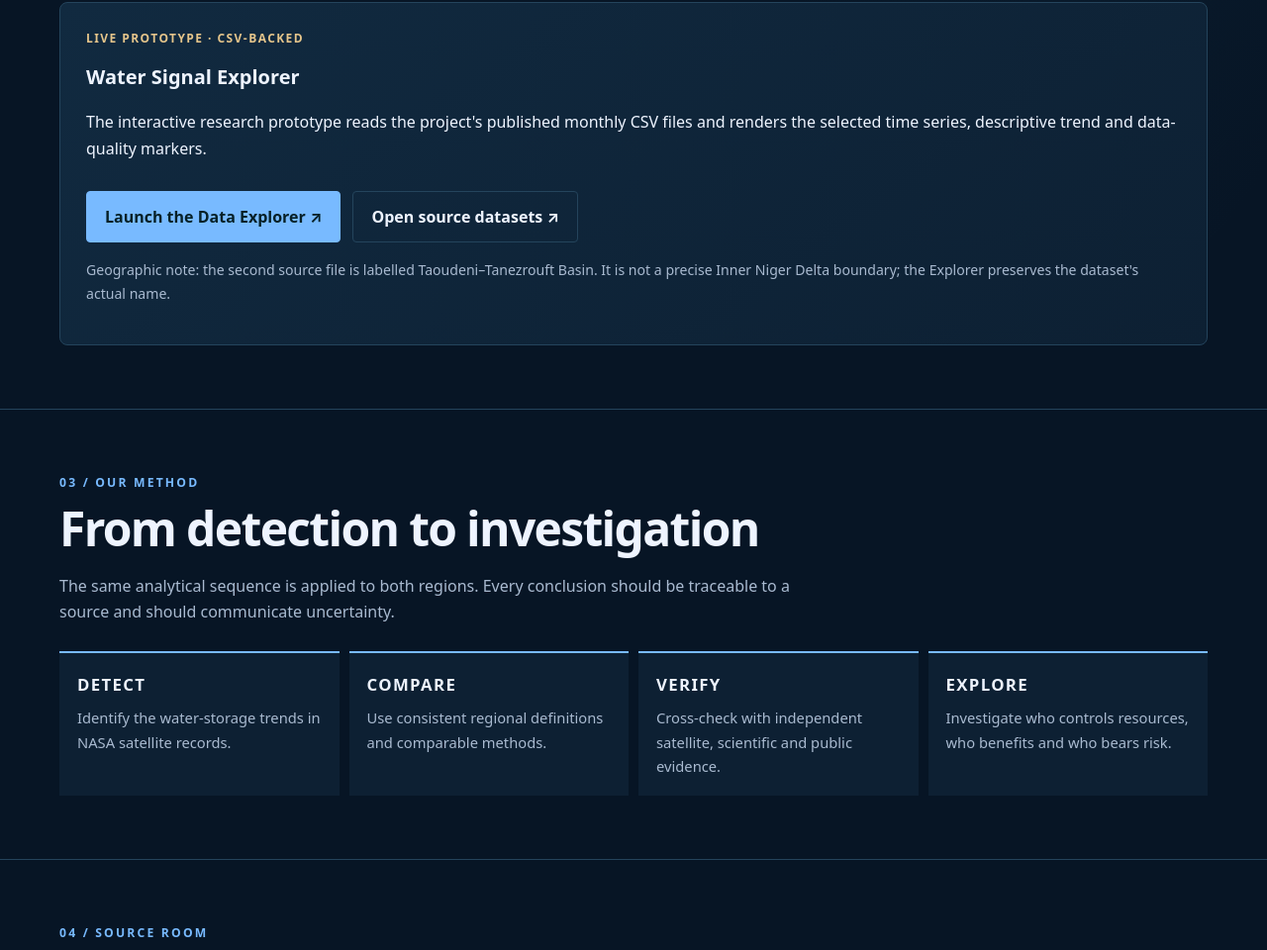
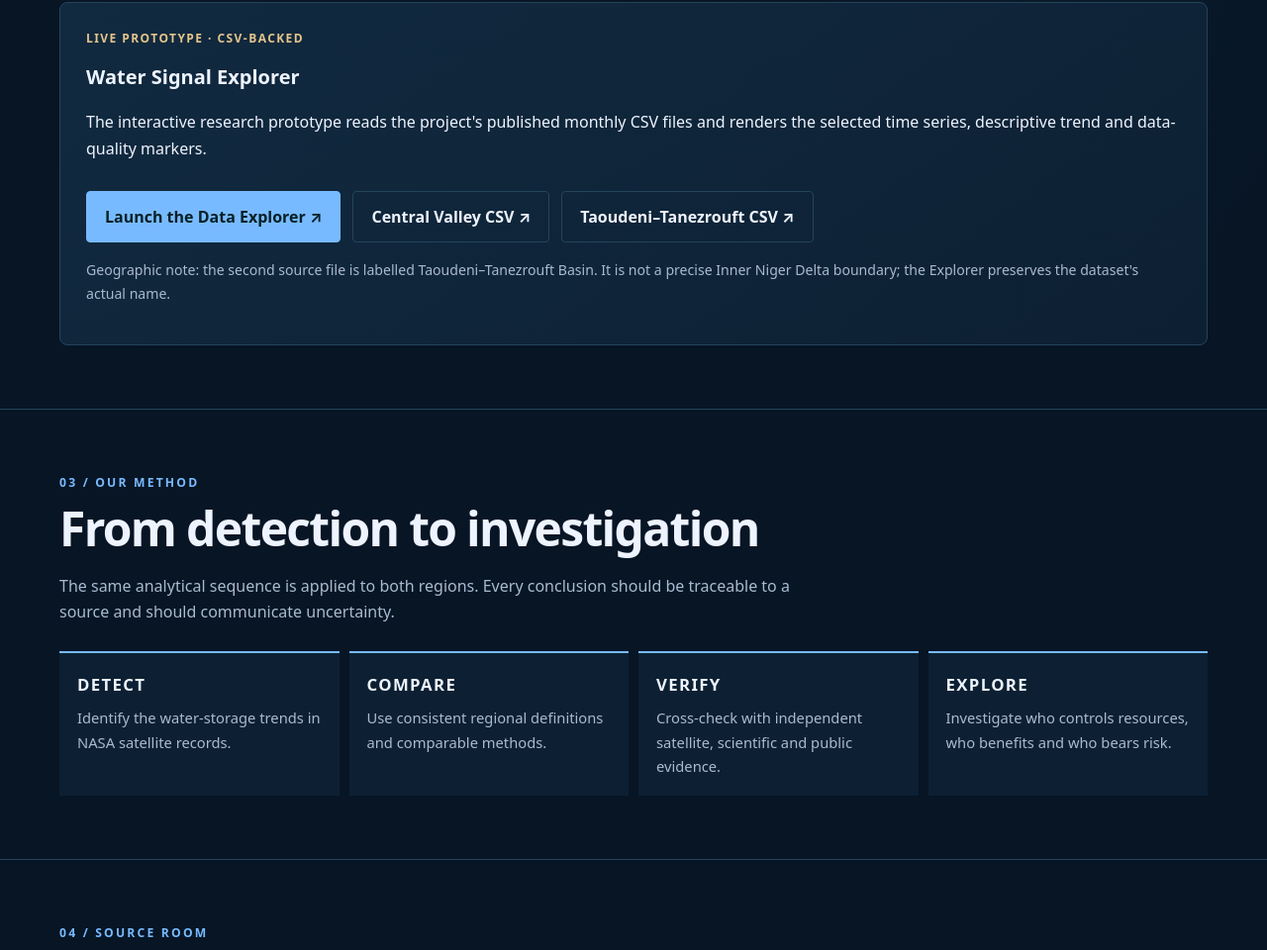
Before and after one commit to pamelazennaro87-creator/AstrOsint01, a plain HTML site: page index.html in a window 1280 px wide. Shown: the part 1994-2954 px from the top of the page at 99% size. Drawn offline with Linux system fonts and the light colour scheme.

Commit message:
Link directly to the two CSV source files

```diff
--- a/index.html
+++ b/index.html
@@ -80,7 +80,7 @@
       <div class="tag">Live prototype · CSV-backed</div>
       <h3 style="margin-top:12px">Water Signal Explorer</h3>
       <p>The interactive research prototype reads the project's published monthly CSV files and renders the selected time series, descriptive trend and data-quality markers.</p>
-      <div class="actions"><a class="btn primary" href="explorer/">Launch the Data Explorer ↗</a><a class="btn secondary" href="https://github.com/AstrOsint01/nasa-water-storage-analysis">Open source datasets ↗</a></div>
+      <div class="actions"><a class="btn primary" href="explorer/">Launch the Data Explorer ↗</a><a class="btn secondary" href="https://github.com/AstrOsint01/nasa-water-storage-analysis/blob/main/central_valley.csv.csv">Central Valley CSV ↗</a><a class="btn secondary" href="https://github.com/AstrOsint01/nasa-water-storage-analysis/blob/main/taoudeni-tanezrouft%20basin.csv.csv">Taoudeni–Tanezrouft CSV ↗</a></div>
       <p class="small" style="margin-top:16px">Geographic note: the second source file is labelled Taoudeni–Tanezrouft Basin. It is not a precise Inner Niger Delta boundary; the Explorer preserves the dataset's actual name.</p>
     </div>
   </div></section>
```
